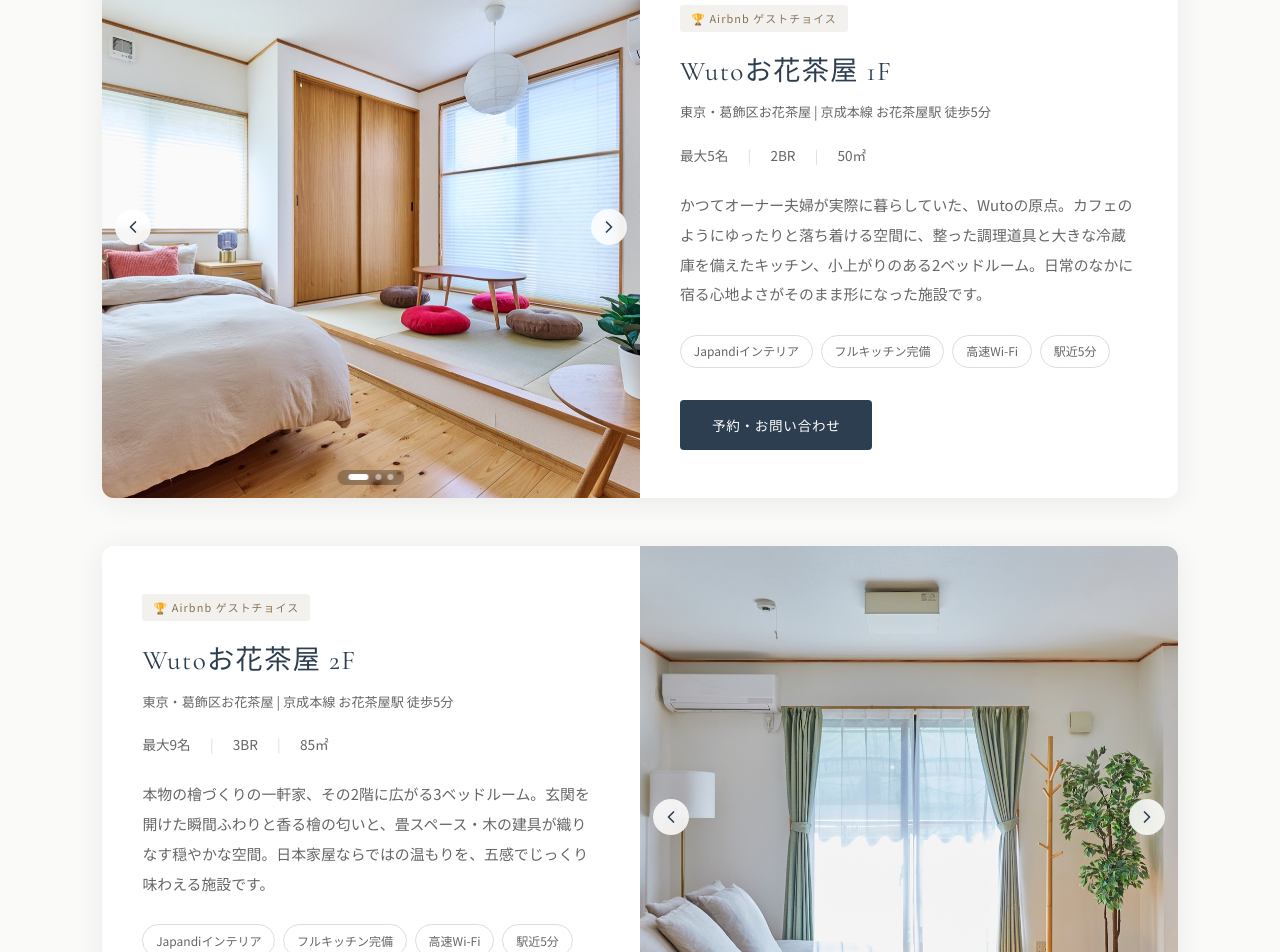
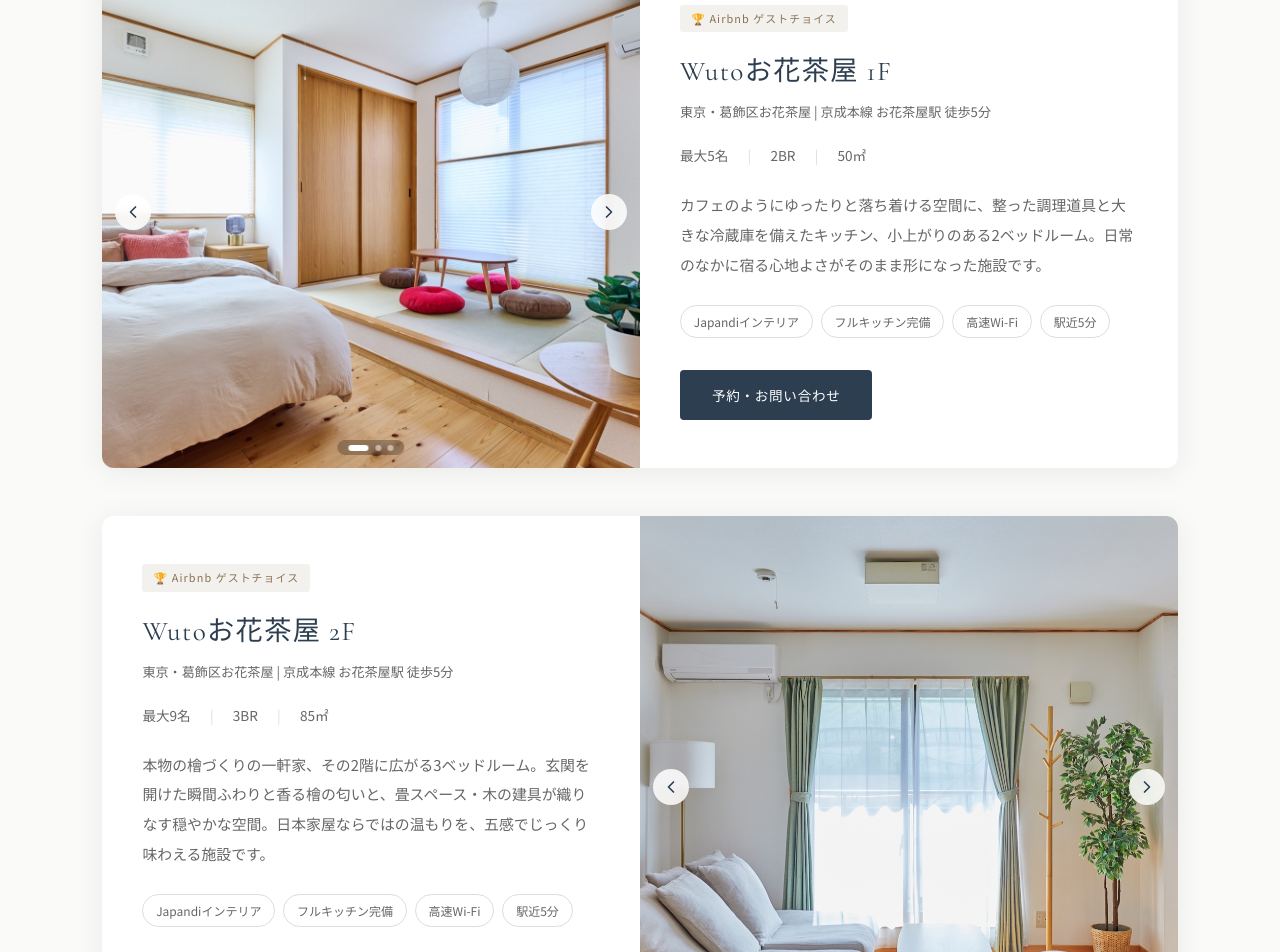
Before and after one commit to hassaku1881/yuka-han-website, a Next.js app: page /wuto in a window 1280 px wide. Shown: the part 2761-3713 px from the top of the page. Built offline with nearby package versions, Linux system fonts and the light colour scheme; no server answers.

Commit message:
Remove owner residence description from Ohanajaya 1F

```diff
--- a/src/app/wuto/page.tsx
+++ b/src/app/wuto/page.tsx
@@ -37,7 +37,7 @@ const properties = [
     features: ["Japandiインテリア", "フルキッチン完備", "高速Wi-Fi", "駅近5分"],
     award: "Airbnb ゲストチョイス",
     description:
-      "かつてオーナー夫婦が実際に暮らしていた、Wutoの原点。カフェのようにゆったりと落ち着ける空間に、整った調理道具と大きな冷蔵庫を備えたキッチン、小上がりのある2ベッドルーム。日常のなかに宿る心地よさがそのまま形になった施設です。",
+      "カフェのようにゆったりと落ち着ける空間に、整った調理道具と大きな冷蔵庫を備えたキッチン、小上がりのある2ベッドルーム。日常のなかに宿る心地よさがそのまま形になった施設です。",
   },
   {
     id: "ohanajaya-2f",
```
